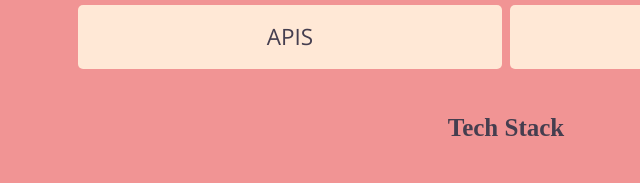
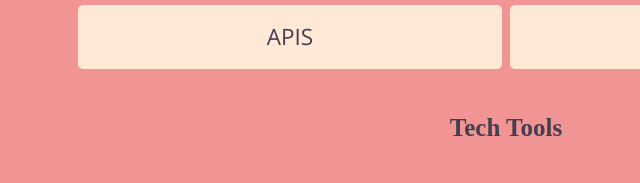
Before and after one commit to CatYoung018/Cat-Young-Dev, a website built with webpack: page index.html in a window 1280 px wide. Shown: the part 3595-3778 px from the top of the page, 134-774 px from the left. Built offline with nearby package versions, Linux system fonts and the light colour scheme; files whose address does not match are found by name; a web font is replaced by a local one.

Commit message:
Updated tech stack to tech tools

```diff
--- a/index.html
+++ b/index.html
@@ -167,7 +167,7 @@
           <p class="skill">APIS</p>
           <p class="skills">Loops</p>
         </div>
-        <h4>Tech Stack</h4>
+        <h4>Tech Tools</h4>
         <div class="tool-wrapper">
           <p class="tool">Chrome DevTools</p>
           <p class="tool">GitHub Pages</p>
```
